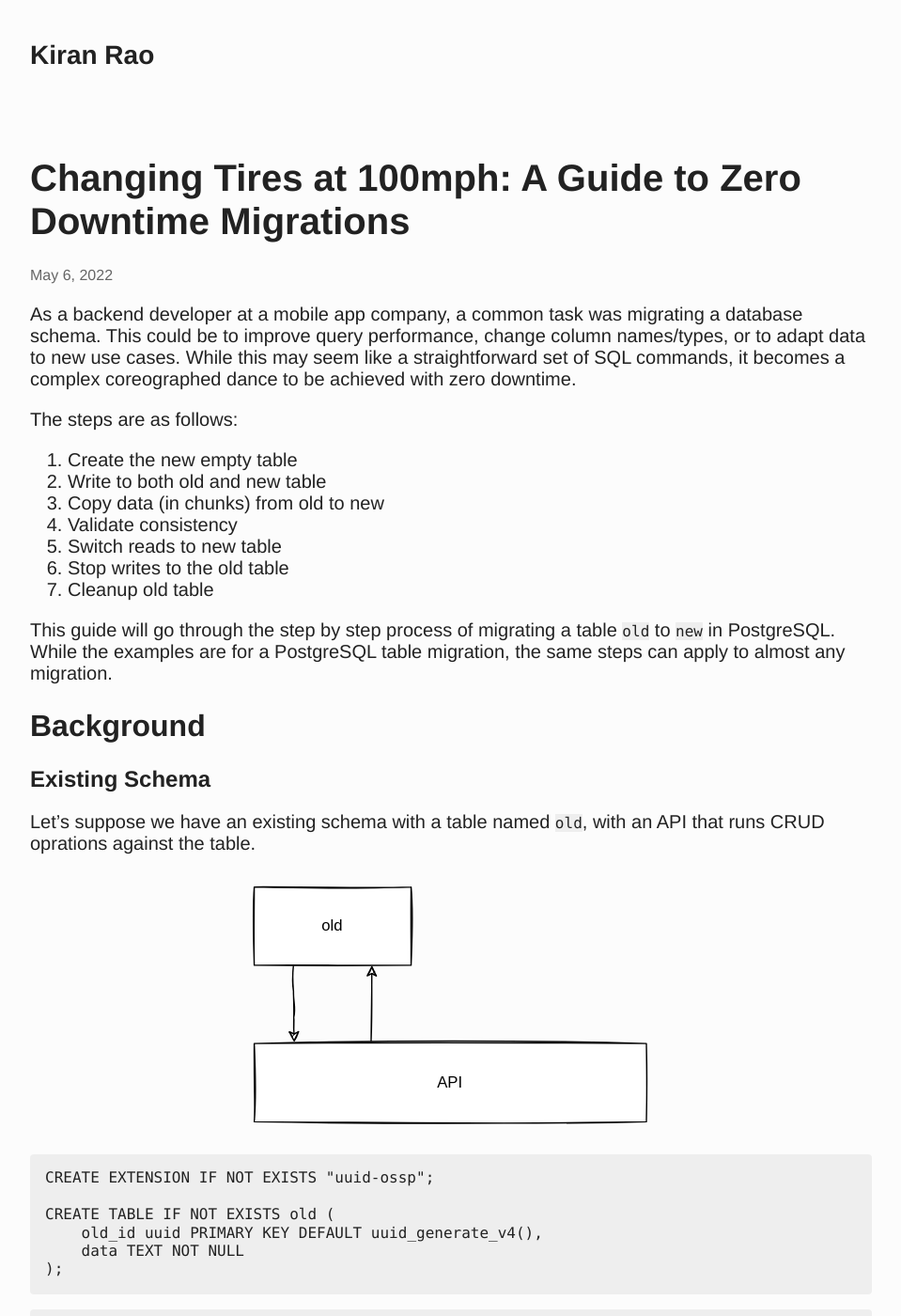
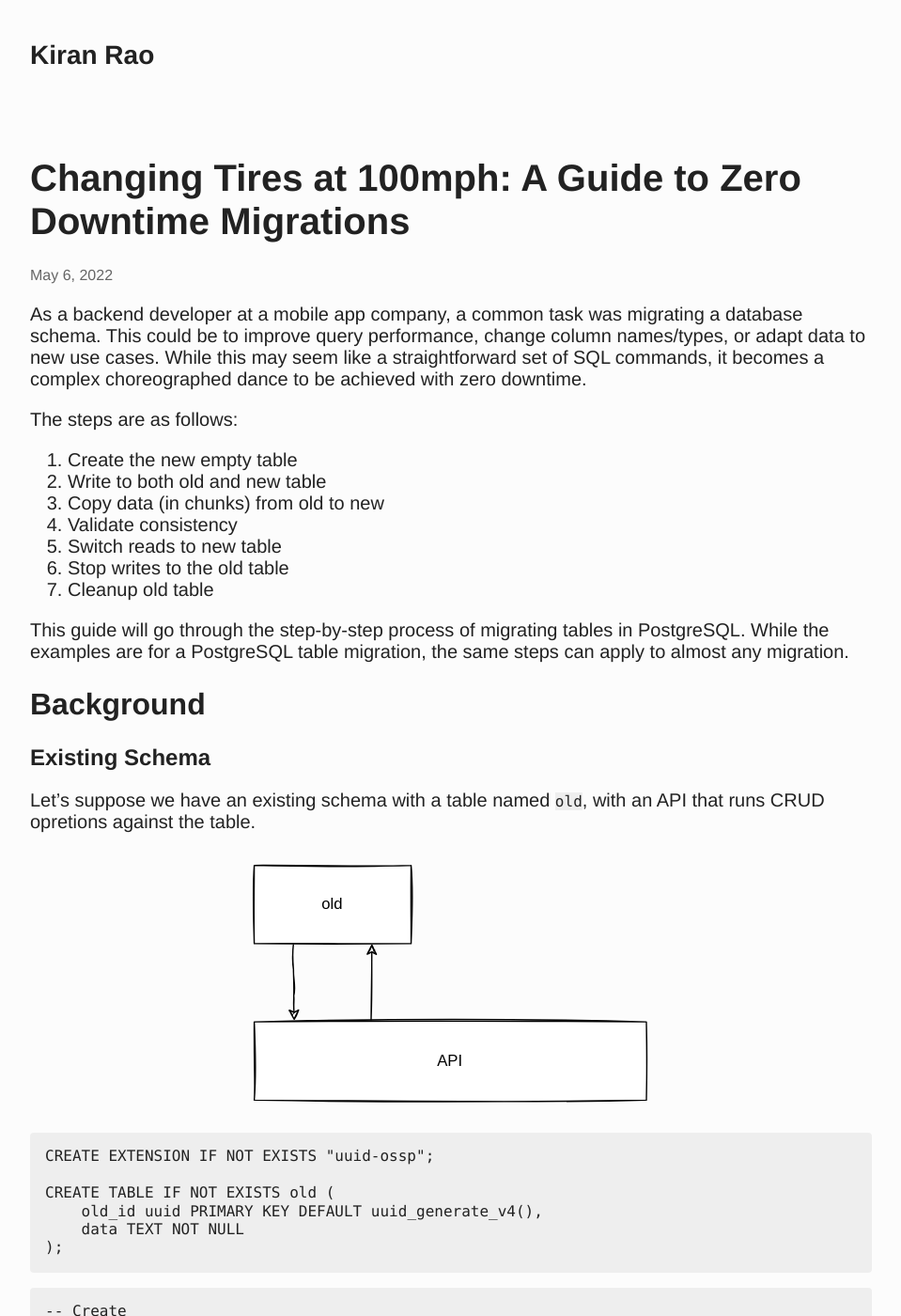
Before and after one commit to Kiran-Rao/kiran-rao.github.io, a Jekyll site: the page built from docs/unpublished/2022-05-06-zero-downtime-migrations.md, in a window 1280 px wide and 1400 px high. Shown: the whole window at 94% size, without its empty margins (160-1119 px from the left). Built offline with Jekyll 4.4.1, drawn with Linux system fonts in a browser that asks for light colours; some of the changed text lies outside the part shown.

Commit message:
Simple word proofreading

````diff
--- a/docs/unpublished/2022-05-06-zero-downtime-migrations.md
+++ b/docs/unpublished/2022-05-06-zero-downtime-migrations.md
@@ -6,8 +6,8 @@ author: Kiran Rao
 ---
 
 As a backend developer at a mobile app company, a common task was migrating a database schema.
-This could be to improve query performance, change column names/types, or to adapt data to new use cases.
-While this may seem like a straightforward set of SQL commands, it becomes a complex coreographed dance to be achieved with zero downtime.
+This could be to improve query performance, change column names/types, or adapt data to new use cases.
+While this may seem like a straightforward set of SQL commands, it becomes a complex choreographed dance to be achieved with zero downtime.
 
 The steps are as follows:
 
@@ -19,13 +19,13 @@ The steps are as follows:
 1. Stop writes to the old table
 1. Cleanup old table
 
-This guide will go through the step by step process of migrating a table `old` to `new` in PostgreSQL. While the examples are for a PostgreSQL table migration, the same steps can apply to almost any migration.
+This guide will go through the step-by-step process of migrating tables in PostgreSQL. While the examples are for a PostgreSQL table migration, the same steps can apply to almost any migration.
 
 ## Background
 
 ### Existing Schema
 
-Let's suppose we have an existing schema with a table named `old`, with an API that runs CRUD oprations against the table.
+Let's suppose we have an existing schema with a table named `old`, with an API that runs CRUD opretions against the table.
 
 <img class="diagram" src="/assets/migration-old-schema.svg" alt="Old" width="50%" >
 
@@ -88,7 +88,7 @@ We can further specify the requirements through the migration:
 - The system must fully respond to requests throughout the migration process
 - No action can take a [write lock](https://www.postgresql.org/docs/current/explicit-locking.html){:target="\_blank"} against a significant percentage of the table
 - No [unsafe operations](https://leopard.in.ua/2016/09/20/safe-and-unsafe-operations-postgresql){:target="\_blank"}
-- We must be able to roll-back any changes to the previous step if we encounter issues
+- We must be able to roll back any changes to the previous step if we encounter issues
 
 ## Procedure
 
@@ -164,8 +164,8 @@ RETURNING *;
 ```
 
 We are inserting values into the `new` table from the `old` table that don't yet exist in `new`.
-To keep the database responsive, we perform the operation in chunks with `limit 1000`.
-While chunk size can be tuned up or down depending on the table, I prefer smaller chunks are better to avoid large write locks.
+To keep the database responsive, we split the operation using `limit 1000`.
+While chunk size can be tuned up or down depending on the table, I prefer smaller chunks to avoid large write locks.
 
 ### Validate consistency
 
````
Also changed, not shown: other parts of docs/unpublished/2022-05-06-zero-downtime-migrations.md (+8 -8 lines).
